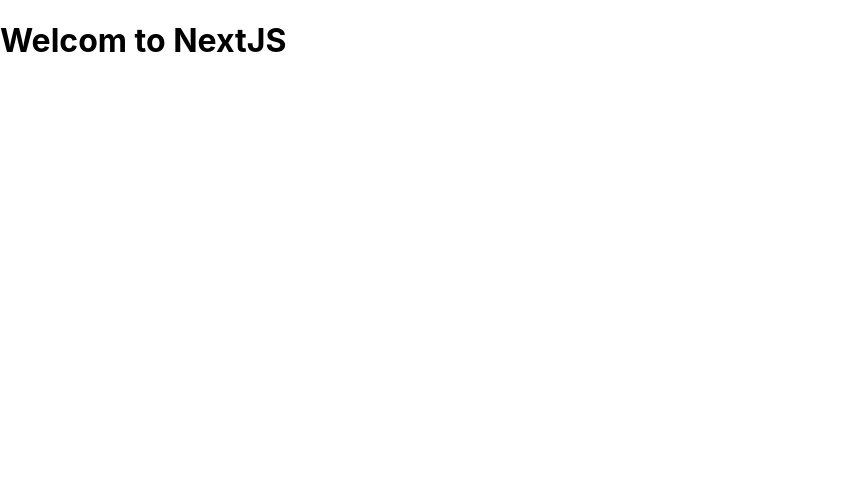
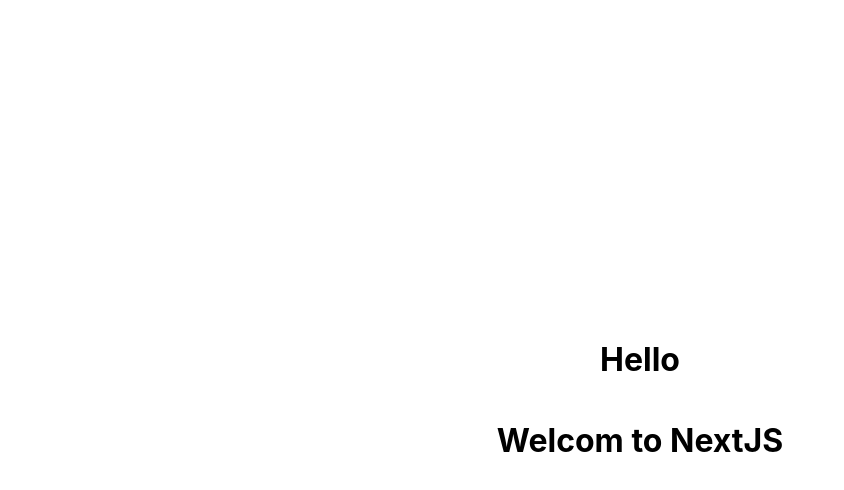
Before and after one commit to HuyenNguyen731/nextjs-crash-course, a Next.js app: page / in a window 1280 px wide. Shown: the top 490 px of the page, without its empty margins (0-844 px from the left). Built offline with nearby package versions, Linux system fonts and the light colour scheme.

Commit message:
Layouts & CSS Modules

```diff
--- /dev/null
+++ b/components/Layout.js
@@ -0,0 +1,14 @@
+import styles from "../styles/Layout.module.css";
+
+function Layout({ children }) {
+  return (
+    <div className={styles.container}>
+      <main className={styles.main}>
+        <h1>Hello</h1>
+        {children}
+      </main>
+    </div>
+  );
+}
+
+export default Layout;
--- a/pages/_app.js
+++ b/pages/_app.js
@@ -1,7 +1,12 @@
-import '../styles/globals.css'
+import Layout from "../components/Layout";
+import "../styles/globals.css";
 
 function MyApp({ Component, pageProps }) {
-  return <Component {...pageProps} />
+  return (
+    <Layout>
+      <Component {...pageProps} />
+    </Layout>
+  );
 }
 
-export default MyApp
+export default MyApp;
```
Also changed, not shown: styles/Layout.module.css (renamed from styles/Home.module.css).
